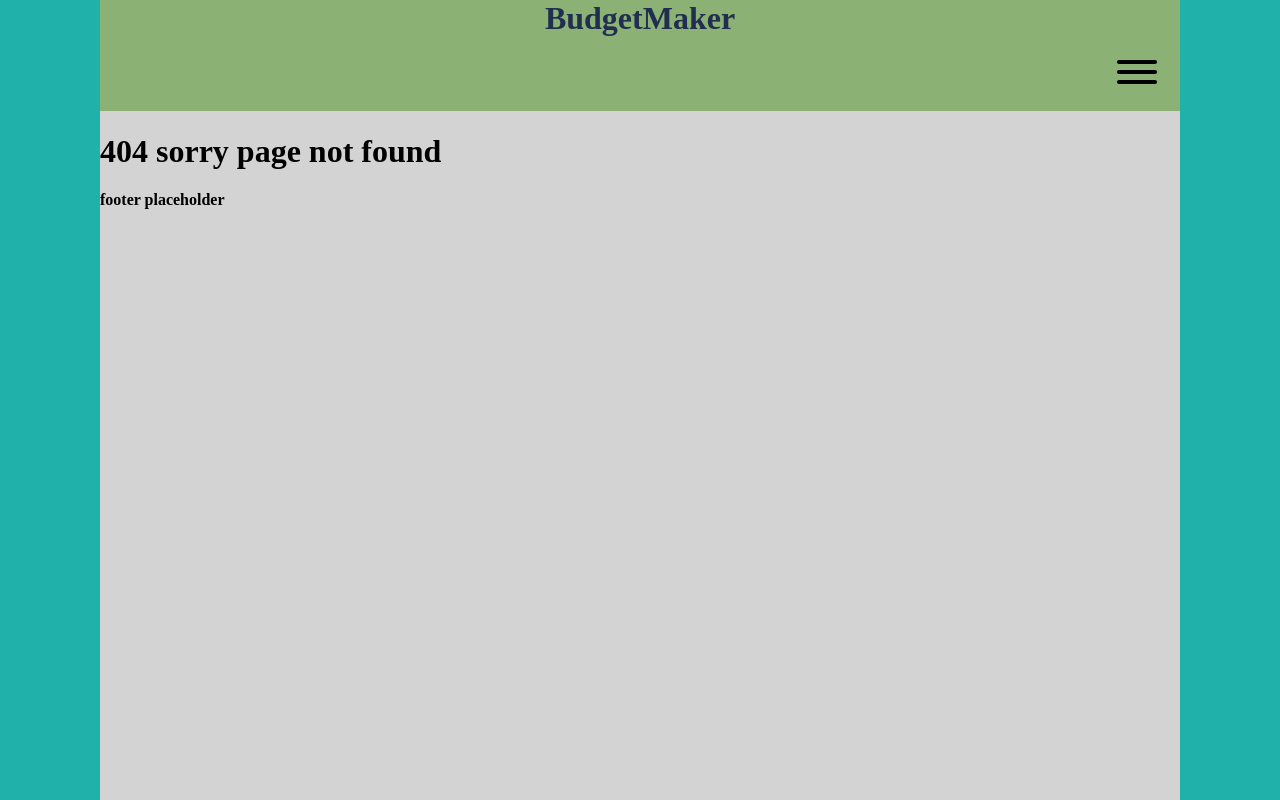
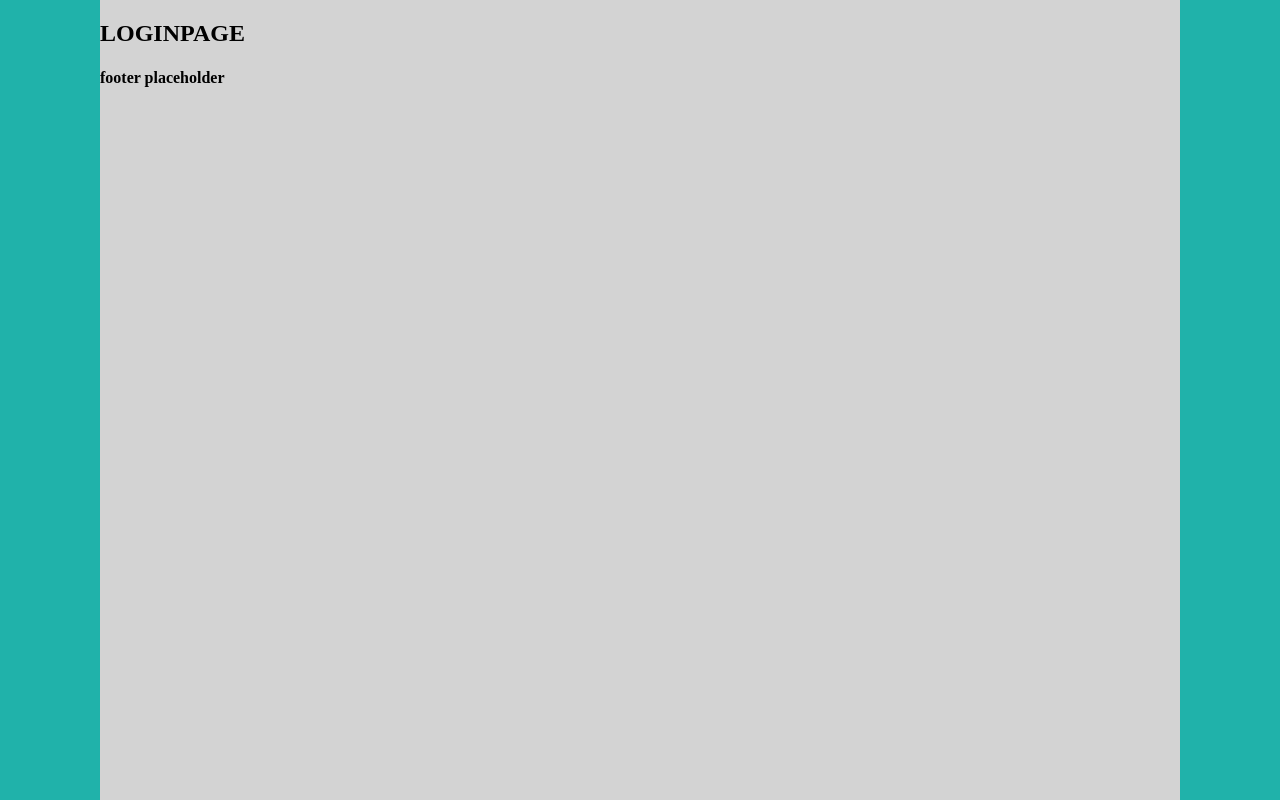
Before and after one commit to toltalchaos/budget-app, a React (Create React App) app: page /login in a window 1280 px wide. Before the commit this address had no page. Built offline with nearby package versions, Linux system fonts and the light colour scheme.

Commit message:
fix login/auth routing implimentation

```diff
--- a/src/App.js
+++ b/src/App.js
@@ -3,6 +3,8 @@ import Main from './pages/main';
 import {Route, BrowserRouter, Routes} from 'react-router-dom'
 import NotFound from './components/404/404';
 import { AuthProvider } from './components/authentication/auth';
+import Login from './components/authentication/login';
+import HeaderSection from './components/header/header';
 
 
 function App() {
@@ -10,8 +12,8 @@ function App() {
     <AuthProvider>
       <BrowserRouter>
       <Routes>
-        <Route path="/" element={<Main />}/>
-        {/* <Route path="/login" element={<Login />}/> */}
+        <Route exact path="/" element={[<HeaderSection/>,<Main/>]}/>
+        <Route exact path="/login" element={<Login/>}/>
         <Route path="/*" element={<NotFound />}/>
       </Routes>
     </BrowserRouter>
--- /dev/null
+++ b/src/components/authentication/login.jsx
@@ -0,0 +1,10 @@
+import React from 'react';
+function Login(props) {
+    return (
+        <>
+        <h2>LOGINPAGE</h2>
+        </>
+     );
+}
+
+export default Login;
--- a/src/index.js
+++ b/src/index.js
@@ -4,7 +4,6 @@ import React from 'react';
 import ReactDOM from 'react-dom/client';
 import App from './App';
 import FootSection from './components/footer/footer';
-import HeaderSection from './components/header/header';
 import styled from 'styled-components'
 
 const APPLICATION = styled.div`
@@ -18,7 +17,6 @@ const root = ReactDOM.createRoot(document.getElementById('root'));
 root.render(
   <React.StrictMode>
     <APPLICATION>
-      <HeaderSection />
       <App />
       <FootSection />
     </APPLICATION>
```
Also changed, not shown: 1 other file (tests, documents, lock files or other folders).
